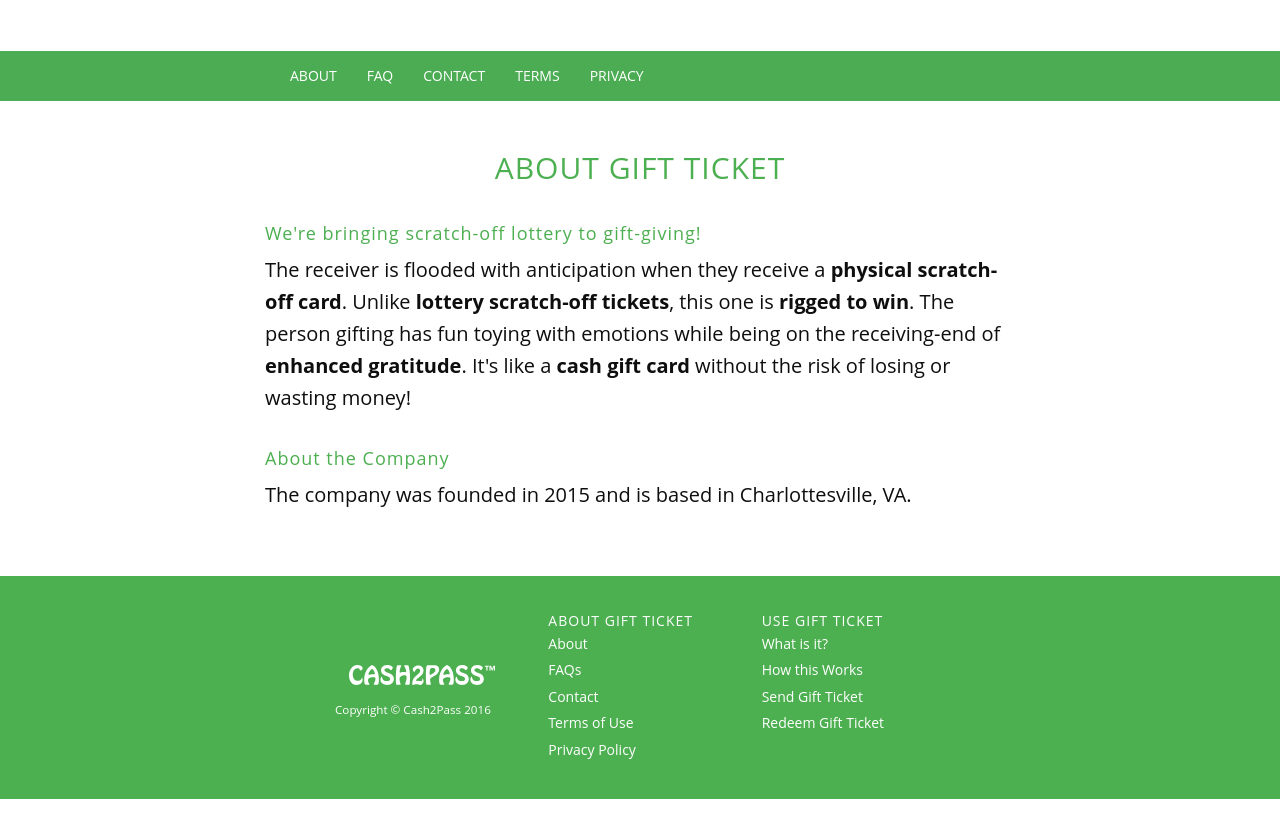
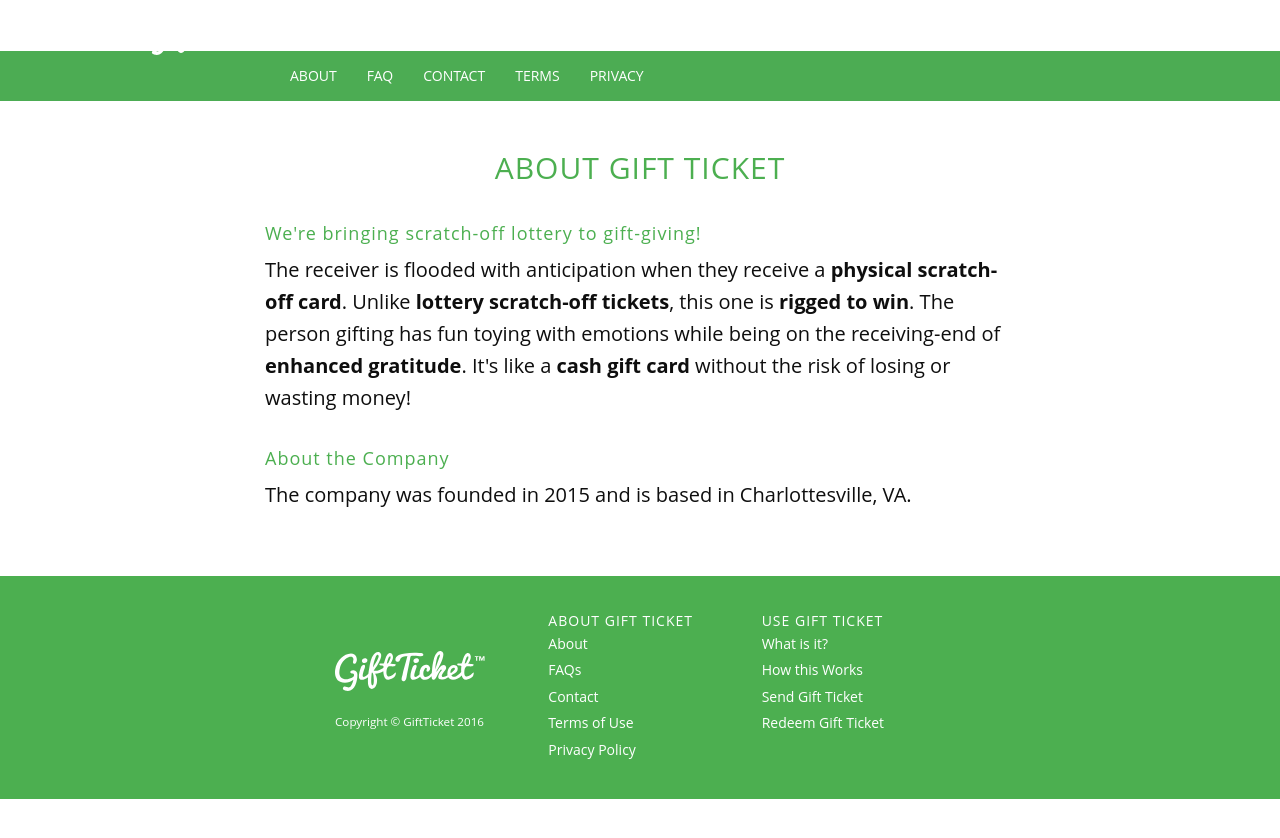
Before and after one commit to alleyway/gift-ticket-web, a Jekyll site: the page built from about.html, in a window 1280 px wide. Shown: the top 838 px of the page. Built offline with Jekyll 4.4.1, drawn with Linux system fonts in a browser that asks for light colours.

Commit message:
updating web page

```diff
--- a/_includes/footer.html
+++ b/_includes/footer.html
@@ -3,8 +3,9 @@
         <div class="row">
             <div class="col-md-offset-3 col-md-2">
                 <br/>&nbsp;<br/>
-                <a class="navbar-brand page-scroll" href="./#page-top"><img src="img/nav_logo.svg" height="20"/></a><br/>
-                <p style="font-size: smaller">Copyright &copy; Cash2Pass 2016</p>
+                <a class=" page-scroll" href="./#page-top"><img src="img/nav_logo.svg" height="40" width="153" /></a>
+                <br/>&nbsp;<br/>
+                <span style="font-size: smaller">Copyright &copy; GiftTicket 2016</span>
 
             </div>
             <div class="col-md-2 footer_links">
--- a/_includes/header.html
+++ b/_includes/header.html
@@ -48,7 +48,7 @@
                 <i class="fa fa-bars"></i>
             </button>
             <a class="navbar-brand page-scroll" href="./#page-top" style="margin-left:60px;">
-                <img src="img/nav_logo.svg" height="20px">
+                <img src="img/nav_logo.svg" height="40px">
             </a>
         </div>
 
```
Also changed, not shown: index.html (+7 -7 lines), img/nav_logo.svg.
